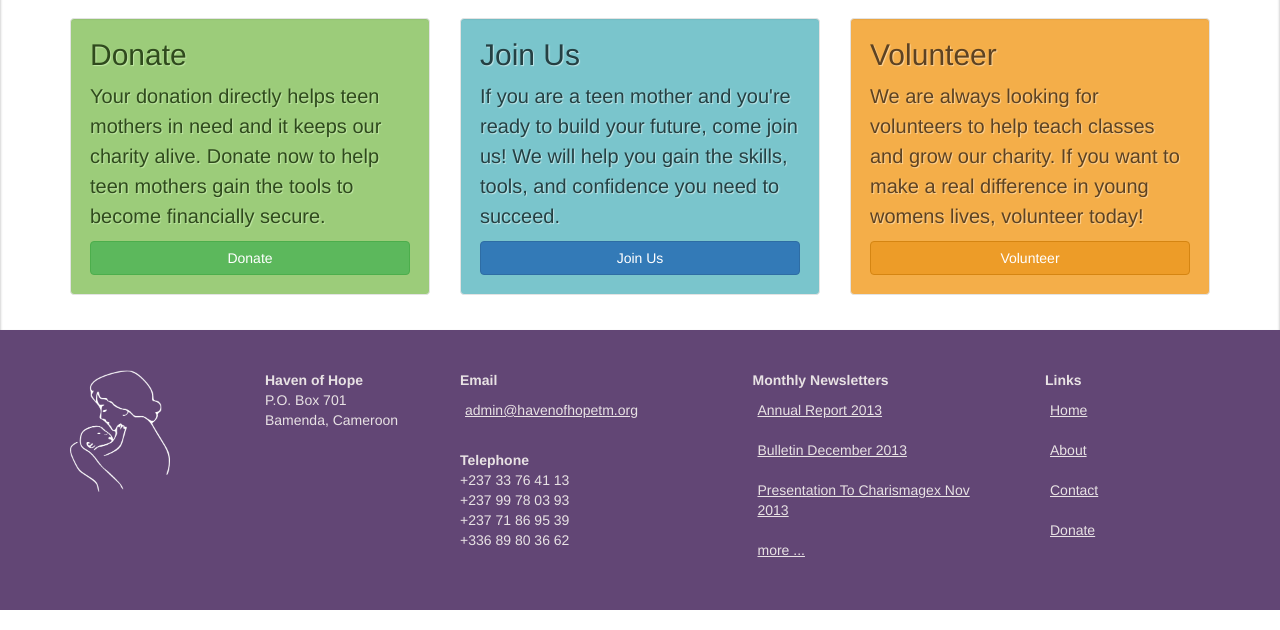
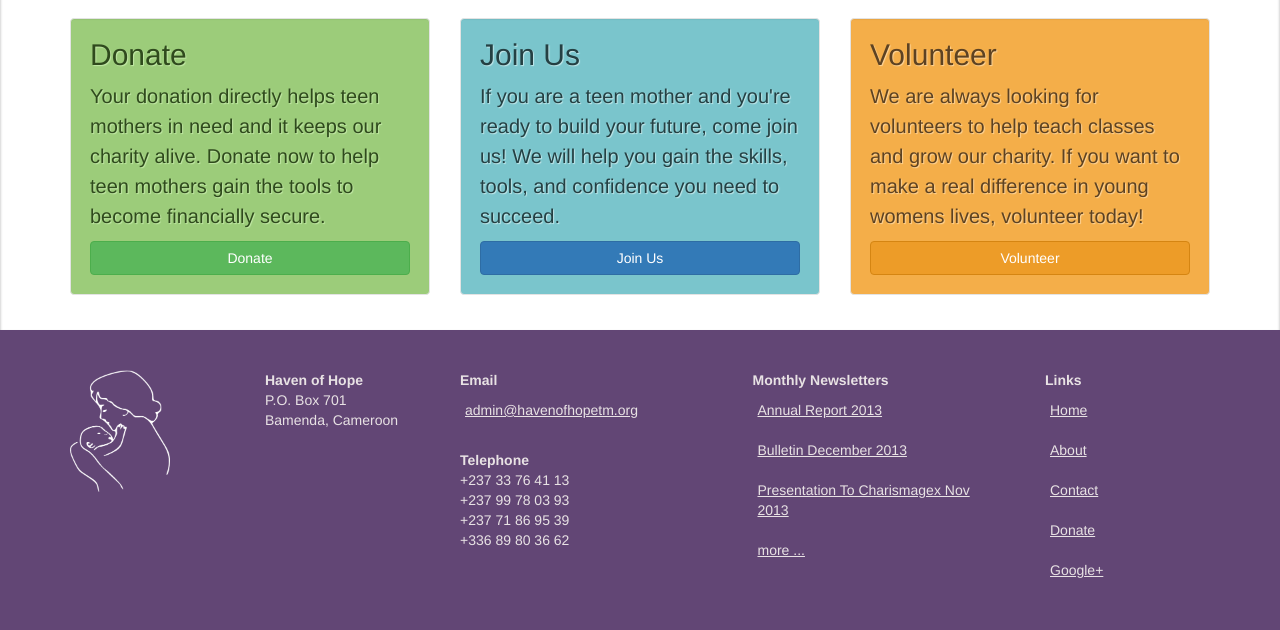
Before and after one commit to yovla/havenofhope, a website: page app/index.html in a window 1280 px wide. Shown: the part 2304-2934 px from the top of the page. Drawn offline with nearby package versions, Linux system fonts and the light colour scheme; some packages are replaced by stand-ins of ours; files that its build step writes are made by us from their sources; a script that the page names is missing.

Commit message:
added link to google+

```diff
--- a/app/index.html
+++ b/app/index.html
@@ -556,6 +556,7 @@
               <li><a href="#/{{data.lang}}/about/objectives">About</a></li>
               <li><a href="#/{{data.lang}}/contact/h">Contact</a></li>
               <li><a href="#/{{data.lang}}/donate/h">Donate</a></li>
+              <li><a href="https://plus.google.com/103929046238867765458" rel="publisher">Google+</a></li>
             </ul>
           </div>
         </div>
```
